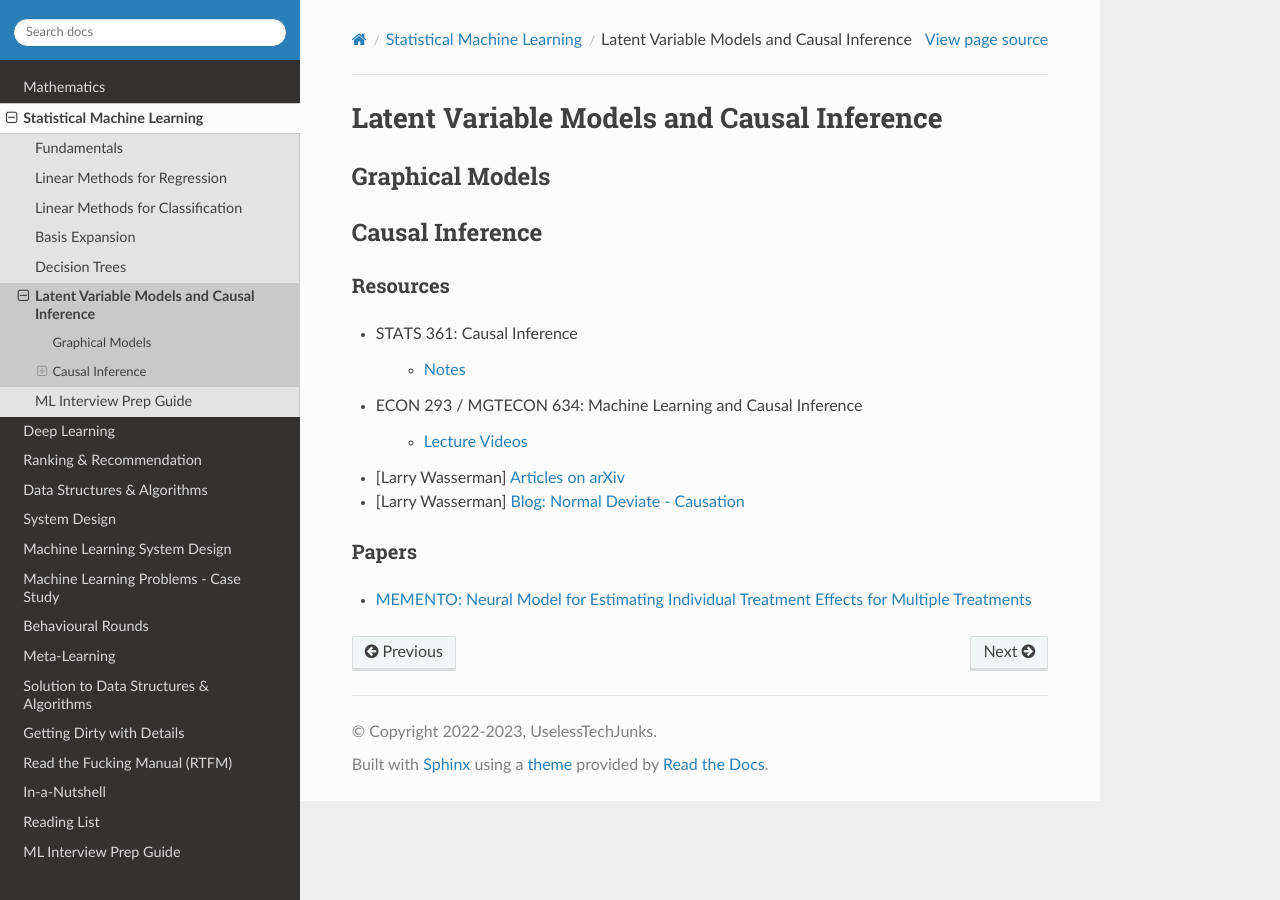
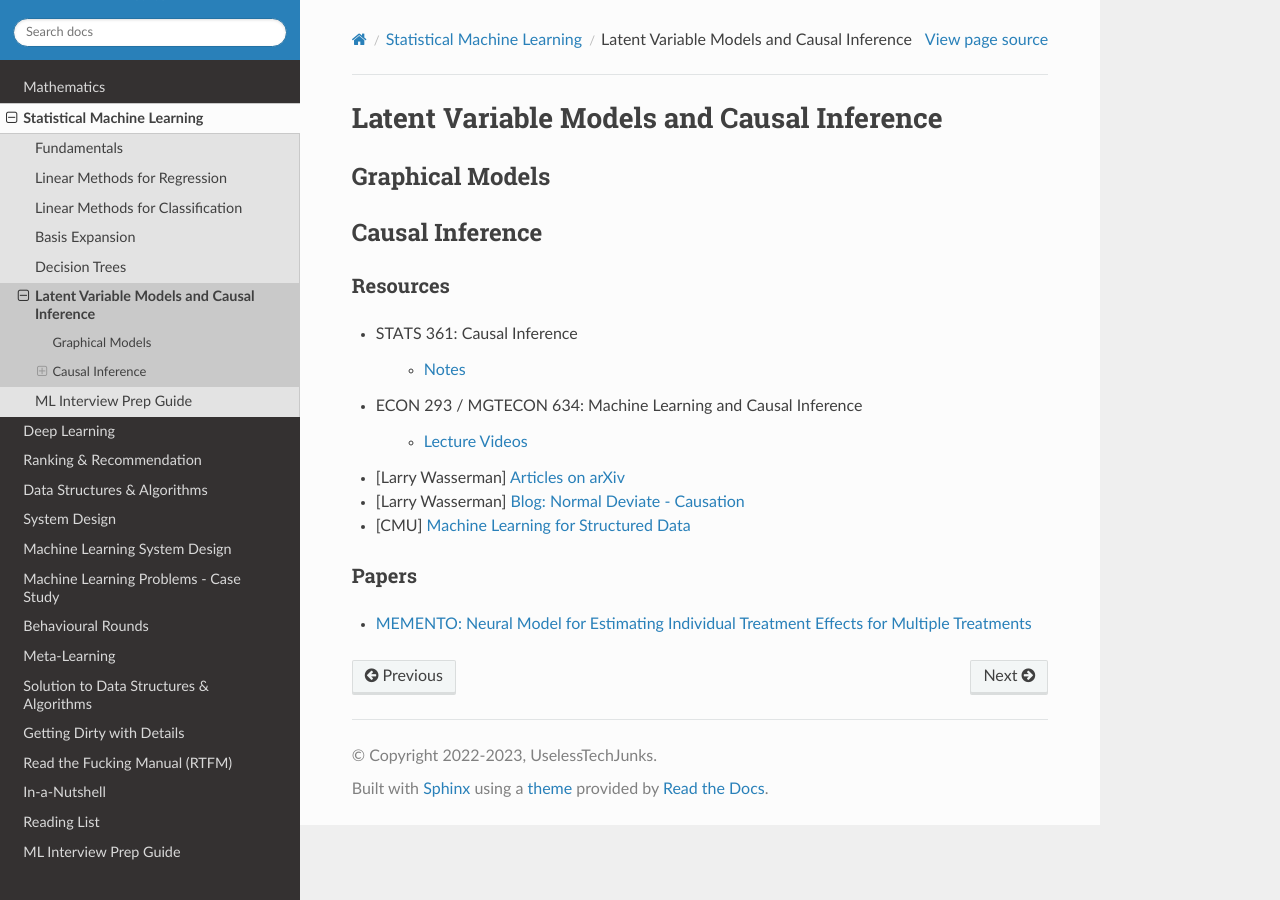
Before and after one commit to uselesstechjunks/leetcode, a Sphinx documentation site: the page built from docs/source/ml/graph.rst, in a window 1280 px wide. Built offline with Sphinx 7.4.7 and the Read the Docs theme 2.0.0, drawn with Linux system fonts in a browser that asks for light colours.

Commit message:
Update graph.rst (#187)

```diff
--- a/docs/source/ml/graph.rst
+++ b/docs/source/ml/graph.rst
@@ -20,6 +20,7 @@ Resources
 
 * [Larry Wasserman] `Articles on arXiv <https://arxiv.org/a/wasserman_l_1.html>`_
 * [Larry Wasserman] `Blog: Normal Deviate - Causation <https://normaldeviate.wordpress.com/2012/06/18/48/>`_
+* [CMU] `Machine Learning for Structured Data <https://www.cs.cmu.edu/~mgormley/courses/10418/schedule.html>`_
 
 Papers
 -----------------------------------------------------------------------------------
```
